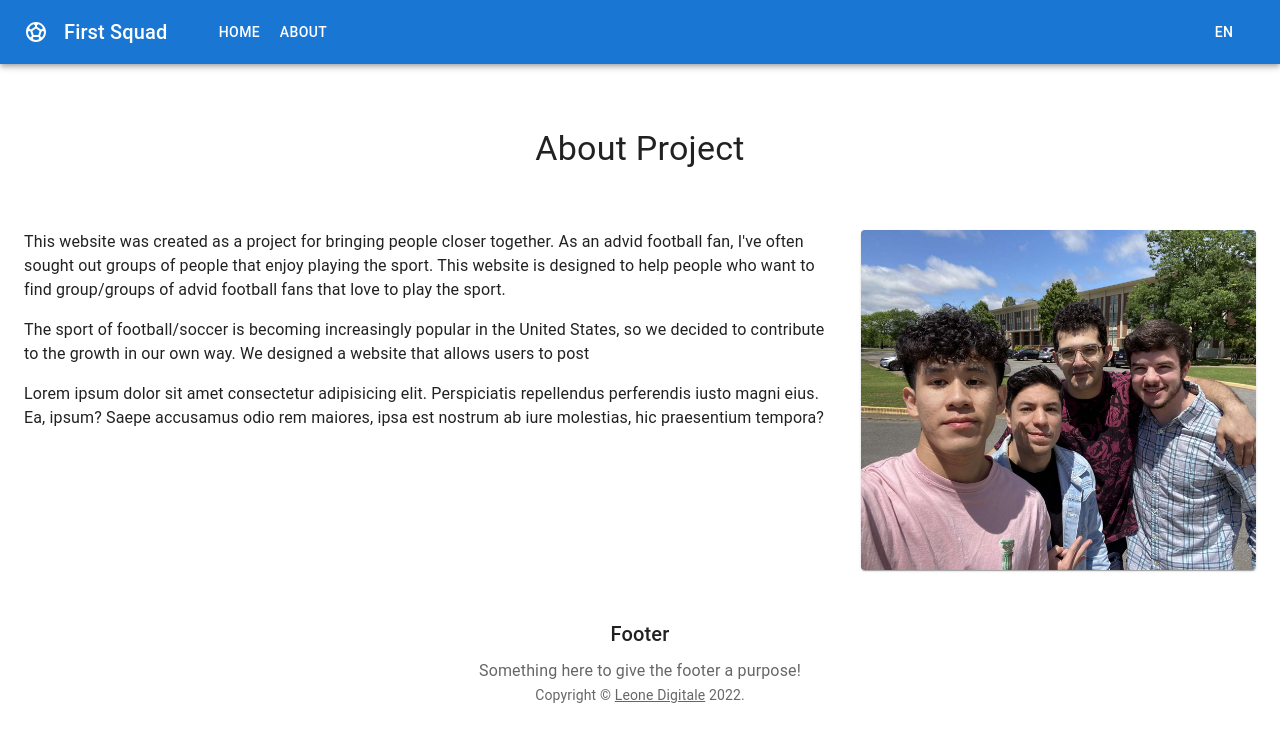
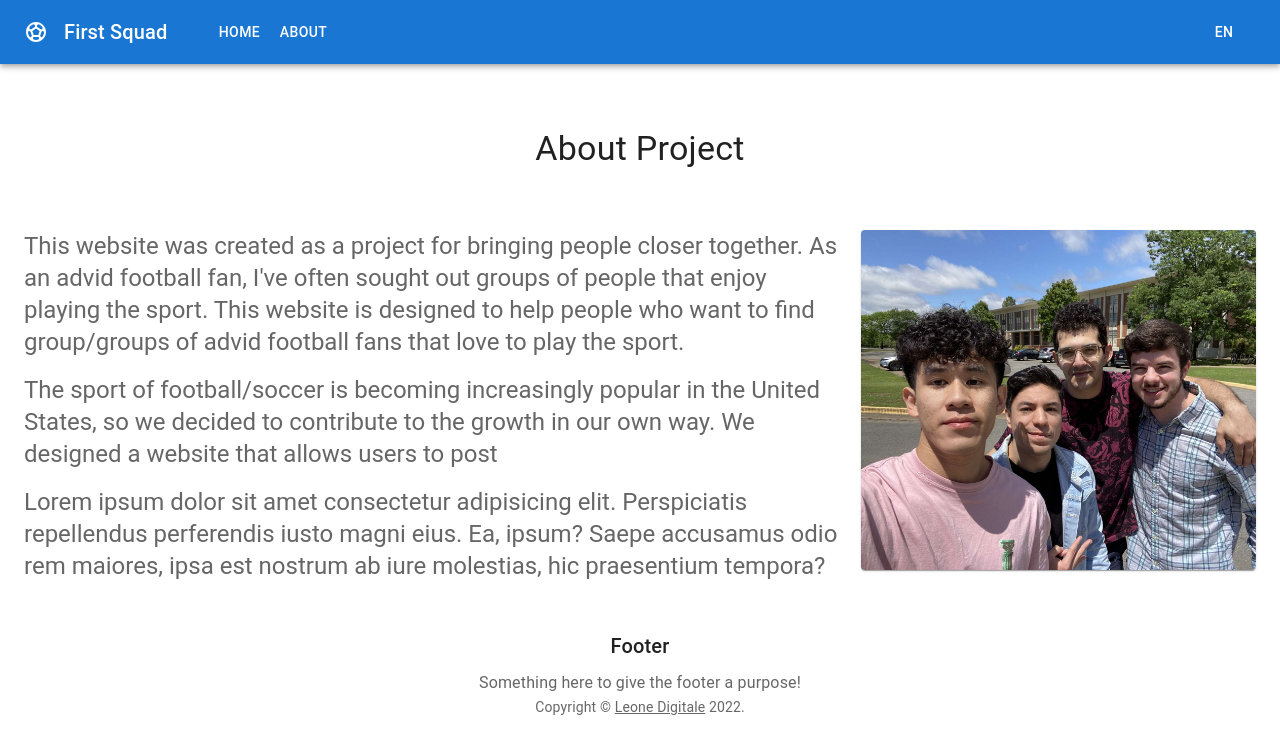
Before and after one commit to jpzambranoleon/football-field-finder, a React (Create React App) app: page /about in a window 1280 px wide. Shown: the top 754 px of the page. Built offline with nearby package versions, Linux system fonts and the light colour scheme.

Commit message:
updated AboutDescription.jsx

```diff
--- a/src/pages/about/components/AboutDescription.jsx
+++ b/src/pages/about/components/AboutDescription.jsx
@@ -3,14 +3,14 @@ import { Grid, Typography } from "@mui/material";
 const AboutDescription = () => {
     return (
         <Grid item xs={12} sm={8}>
-            <Typography>
+            <Typography variant="h5" color="text.secondary">
                 This website was created as a project for bringing people closer together.
                 As an advid football fan, I've often sought out groups of people that enjoy playing the sport. This website is designed to help people who want to find group/groups of advid football fans that love to play the sport.
             </Typography>
-            <Typography sx={{ mt: 2 }}>
+            <Typography variant="h5" color="text.secondary" sx={{ mt: 2 }}>
                 The sport of football/soccer is becoming increasingly popular in the United States, so we decided to contribute to the growth in our own way. We designed a website that allows users to post
             </Typography>
-            <Typography sx={{ mt: 2 }}>
+            <Typography variant="h5" color="text.secondary" sx={{ mt: 2 }}>
                 Lorem ipsum dolor sit amet consectetur adipisicing elit. Perspiciatis repellendus perferendis iusto magni eius. Ea, ipsum? Saepe accusamus odio rem maiores, ipsa est nostrum ab iure molestias, hic praesentium tempora?
             </Typography>
         </Grid>
```
